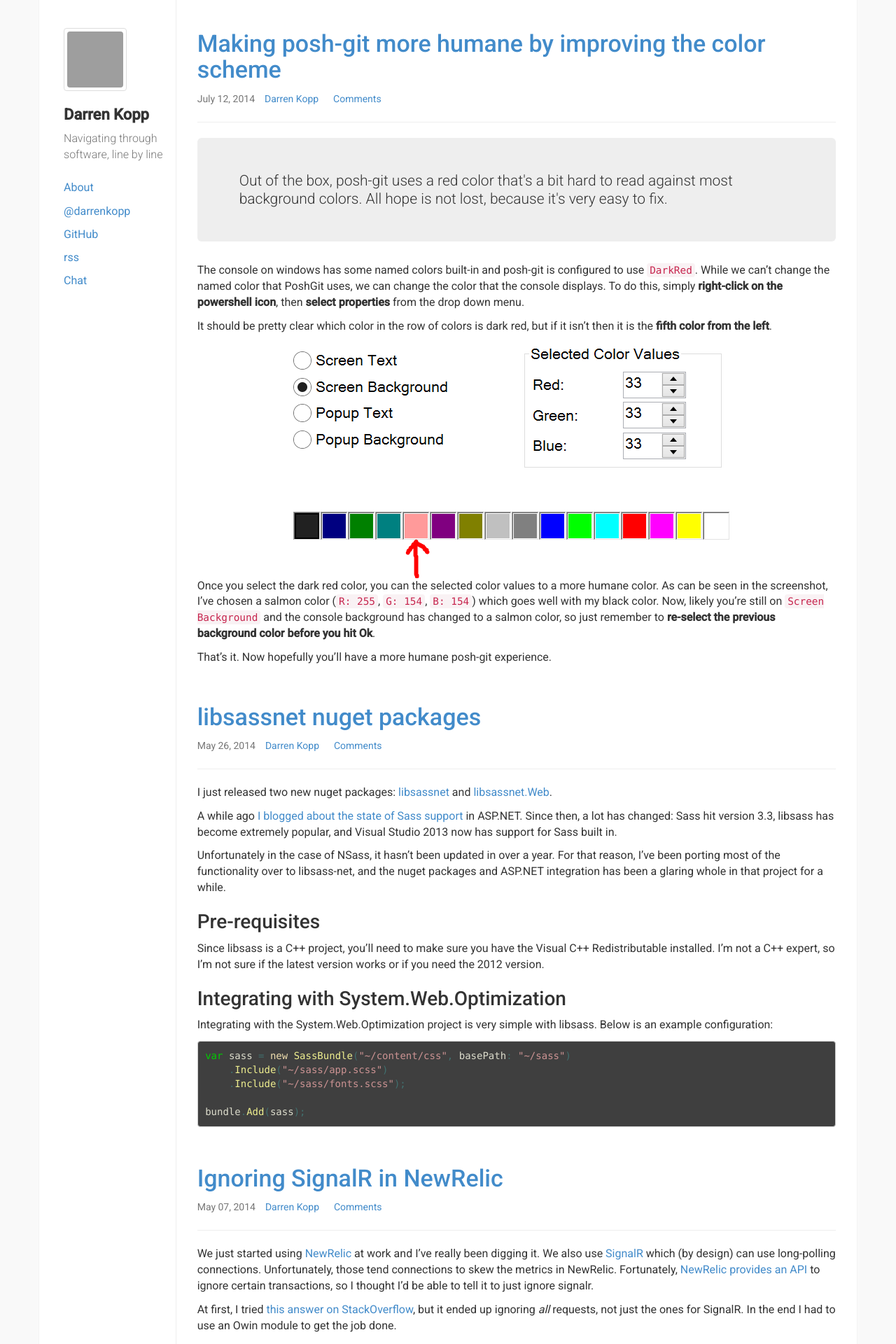
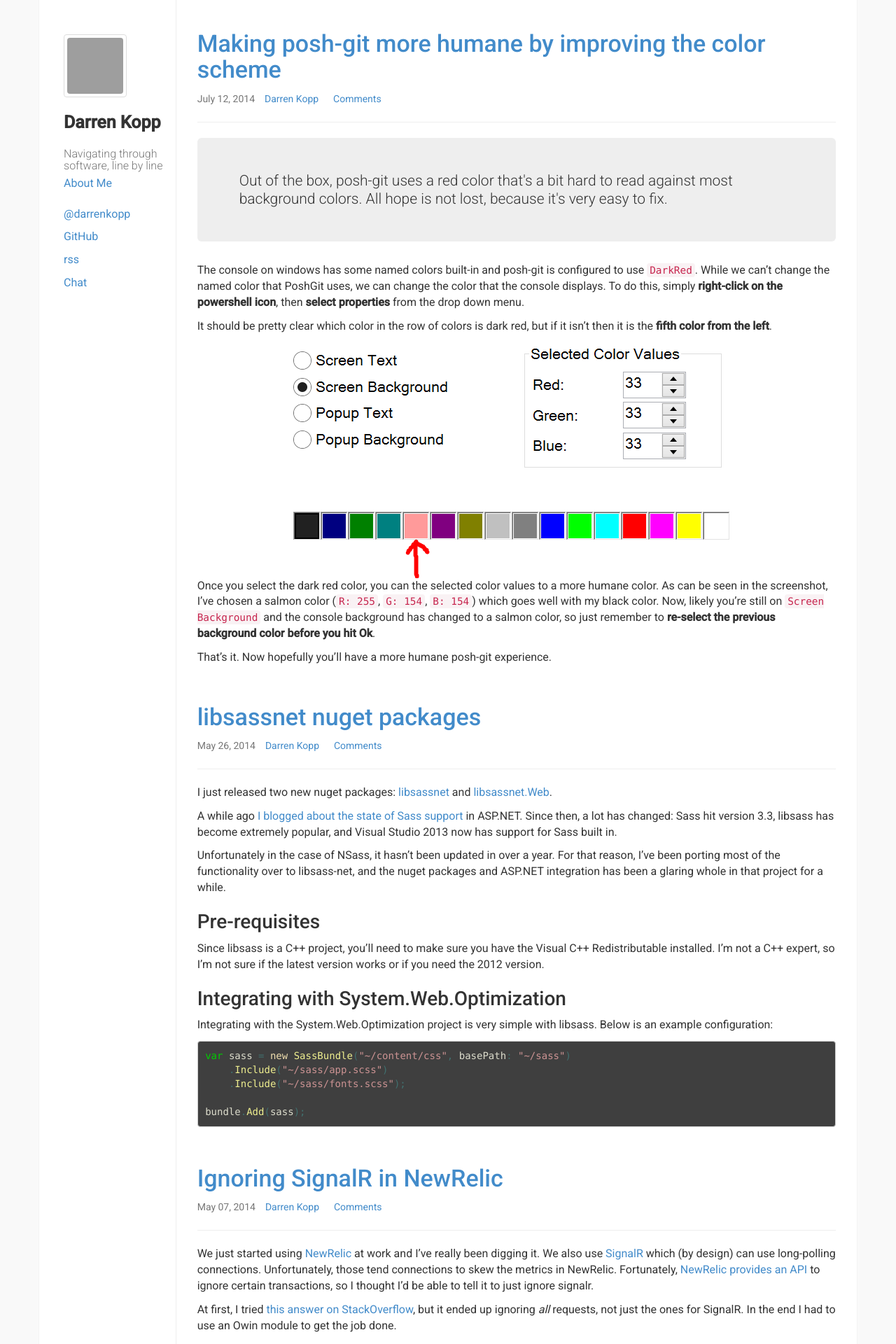
Before and after one commit to darrenkopp/darrenkopp.github.com, a Jekyll site: the page built from index.html, in a window 1280 px wide. Shown: the top 1920 px of the page at 70% size. Built offline with Jekyll 4.4.1, drawn with Linux system fonts in a browser that asks for light colours; Markdown is read by kramdown in place of the engine named in the settings; the list of posts is cut into pages by our own code; comment, search, counter and statistics services are not loaded; grey boxes are pictures that could not be loaded.

Commit message:
minor improvements
better mobile styling

```diff
--- a/_layouts/layout.html
+++ b/_layouts/layout.html
@@ -46,26 +46,28 @@
     <div class="container">
         <div class="row">
             <header id="sidebar" class="col-lg-2 col-md-3 col-sm-3">
-                <section class="tagline">
+                <section class="tagline clearfix">
                     <a href="/" class="thumbnail">
                         <figure class="logo">
                             <img class="img-rounded" src="{{ site.gravatar_url }}" alt="{{ site.author }}" width="80" height="80" />
                         </figure>
                     </a>
-                    <h1>Darren Kopp</h1>
-                    <h2 class="text-muted">Navigating through software, line by line</h2>
-                    <nav class="hidden-xs">
-                        <ul class="menu list-unstyled">
-                            <li><a href="/about">About</a></li>
-                        </ul>
-                    </nav>
+                    <div>
+                        <h1 class="name">Darren Kopp</h1>
+                        <h2 class="text-muted">Navigating through software, line by line</h2>
+                        <nav>
+                            <ul class="list-unstyled">
+                                <li><a href="/about">About Me</a></li>
+                            </ul>
+                        </nav>
+                    </div>
                 </section>
 
                 <ul class="social list-unstyled hidden-xs">
-                    <li><a href="https://twitter.com/{{ site.twitter }}">@{{ site.twitter }}</a></li>
-                    <li><a href="https://github.com/{{ site.github_url }}">GitHub</a></li>
-                    <li><a href="{{ site.rss_url }}">rss</a></li>
-                    <li><a href="mailto:{{ site.email }}?subject=Hello">Chat</a></li>
+                    <li><a class="twitter" href="https://twitter.com/{{ site.twitter }}">@{{ site.twitter }}</a></li>
+                    <li><a class="github" href="https://github.com/{{ site.github_url }}">GitHub</a></li>
+                    <li class="hidden-xs"><a href="{{ site.rss_url }}">rss</a></li>
+                    <li><a class="email" href="mailto:{{ site.email }}?subject=Hello">Chat</a></li>
                 </ul>
             </header>
             <section id="river" class="col-lg-10 col-md-9 col-sm-9">
--- a/css/app.css
+++ b/css/app.css
@@ -2088,15 +2088,17 @@
   font-weight: 300;
   line-height: 1.25em;
   font-size: 21px; }
-@media (max-width: 768px) {
-  #river .page-header {
-    margin: 0; }
-    #river .page-header h1, #river .page-header h2, #river .page-header h3, #river .page-header h4, #river .page-header h5, #river .page-header h6 {
-      margin: 0; } }
 
 #sidebar {
   padding-left: 3%;
-  padding-top: 40px; }
+  padding-top: 15px; }
+  @media (min-width: 768px) {
+    #sidebar {
+      padding-top: 49px; } }
+  @media (max-width: 767px) {
+    #sidebar {
+      background-color: #f9f9f9;
+      border-bottom: 1px solid #f4f4f4; } }
   #sidebar .tagline .thumbnail {
     display: inline-block;
     float: left;
@@ -2105,18 +2107,23 @@
       #sidebar .tagline .thumbnail {
         float: none;
         margin-right: 0; } }
-  #sidebar .tagline > h1, #sidebar .tagline #sidebar > h2, #sidebar .tagline #sidebar > h3 {
+  #sidebar .tagline h1, #sidebar .tagline h2 {
     margin: 0; }
   #sidebar .tagline h1 {
     font-size: 22px;
     font-weight: 700;
-    margin-top: 0; }
+    margin-bottom: 10px; }
+    @media (min-width: 768px) {
+      #sidebar .tagline h1 {
+        font-size: 25px;
+        margin-bottom: 22px; } }
   #sidebar .tagline h2 {
     font-size: 16px;
-    line-height: 23px;
-    margin-top: 10px;
-    margin-bottom: 25px;
-    font-weight: 300; }
+    font-weight: 300;
+    margin-bottom: 5px; }
+    @media (min-width: 768px) {
+      #sidebar .tagline h2 {
+        margin-top: 10px; } }
   #sidebar .img-rounded {
     border-radius: 4px; }
   #sidebar ul.social li {
```
Also changed, not shown: css/app.scss (+29 -22 lines).
